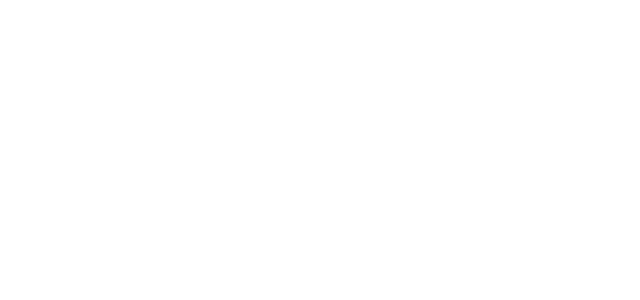
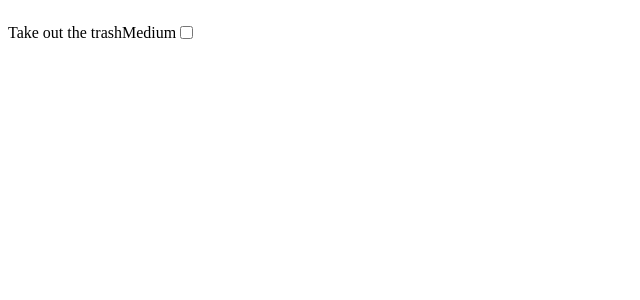
Before and after one commit to kamildomagalski/ToDo-App, a React (Create React App) app: page / in a window 1280 px wide. Shown: the top 300 px of the page, without its empty margins (0-640 px from the left). Built offline with nearby package versions, Linux system fonts and the light colour scheme.

Commit message:
modyfi App file

```diff
--- a/src/App.js
+++ b/src/App.js
@@ -1,11 +1,20 @@
 import React from 'react';
+import RowContainer from "./components/RowContainer";
+import TaskRow from "./components/TaskRow";
 
 
 function App() {
   return (
-    <div>
+    <section className={'app'}>
+      <div className={'container'}>
+        <RowContainer>
 
-    </div>
+        </RowContainer>
+        <RowContainer>
+          <TaskRow/>
+        </RowContainer>
+      </div>
+    </section>
   );
 }
 
--- a/src/index.js
+++ b/src/index.js
@@ -1,6 +1,7 @@
 import React from 'react';
 import ReactDOM from 'react-dom';
 import App from './App';
+import './scss/main.scss'
 
 import * as serviceWorker from './serviceWorker';
 
```
